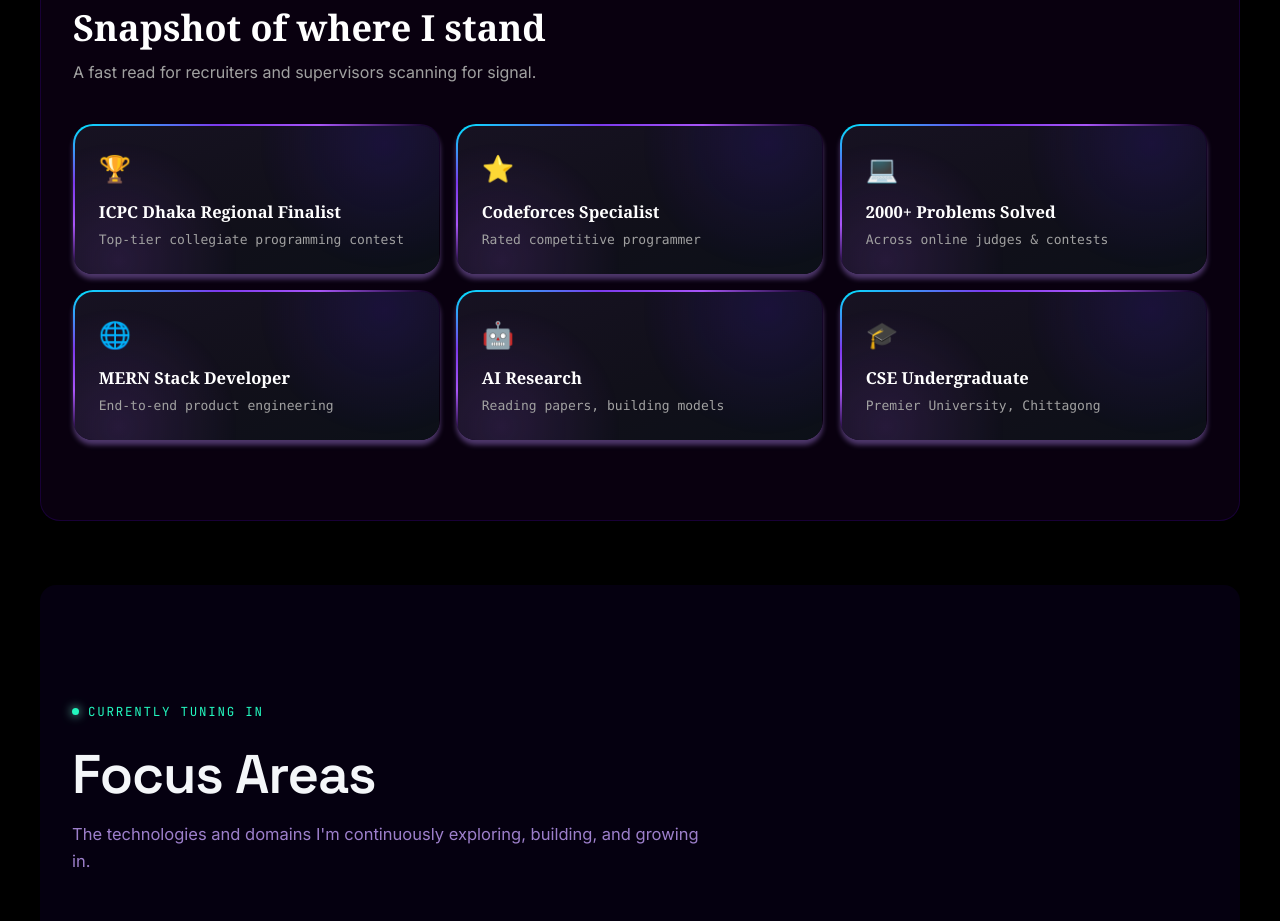
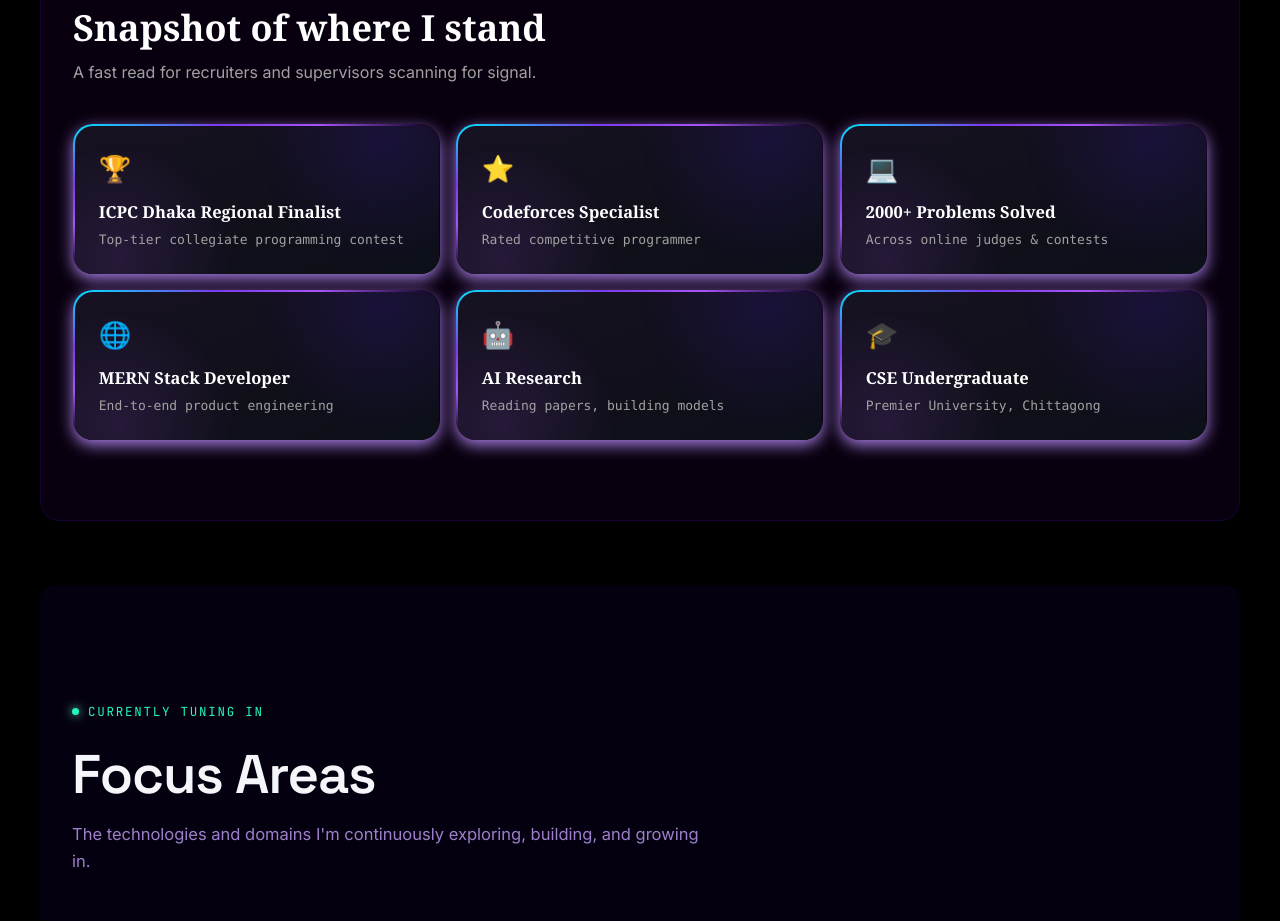
Before and after one commit to nuralamjoy/my_portfolio, a React (Vite) app: page / in a window 1280 px wide. Shown: the part 3300-4221 px from the top of the page. Built offline with nearby package versions, Linux system fonts and the light colour scheme.

Commit message:
fix card design

```diff
--- a/src/components/ui/Card.css
+++ b/src/components/ui/Card.css
@@ -25,7 +25,7 @@
       rgba(76, 29, 149, 0) 85%
     );
 
-    box-shadow: 0 5px 5px rgba(165, 125, 224, 0.444);
+    box-shadow: 0 5px 15px rgb(165, 125, 224);
 
     transform: translateZ(0);
     will-change: transform;
```
